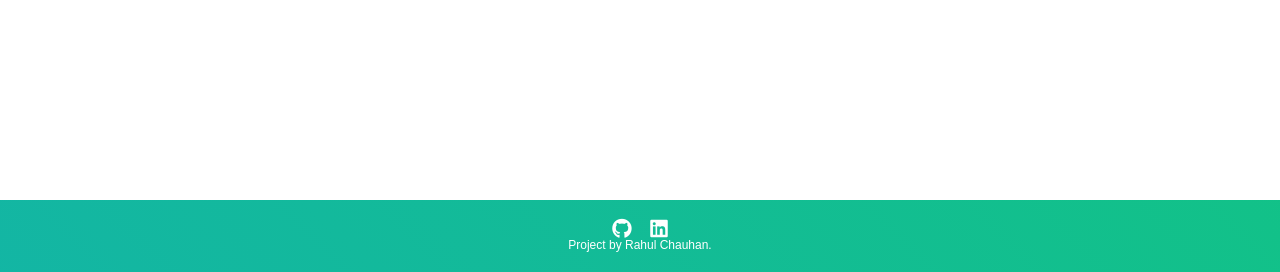
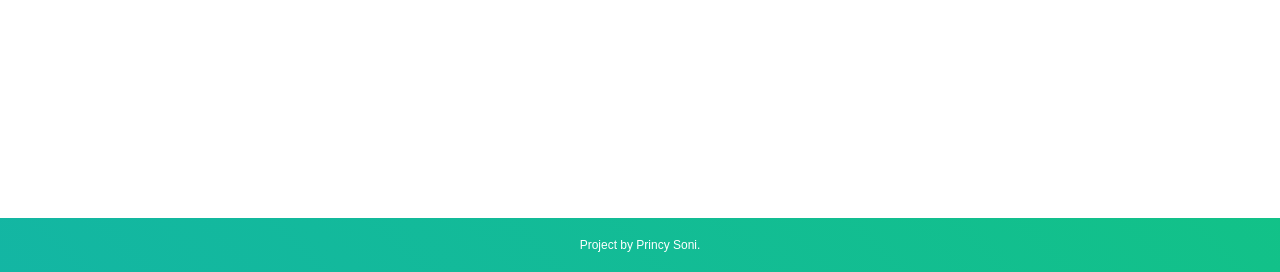
Before and after one commit to princy-soni/Diabetes-Predictor, a Flask app: page / in a window 1280 px wide. Shown: the part 528-800 px from the top of the page. Run offline with Flask 2, Linux system fonts and the light colour scheme; parts of the project's set-up code (start-up, migrations or seed data) failed here and were passed over; some libraries are stand-ins or nearby versions.

Commit message:
Update index.html

```diff
--- a/templates/index.html
+++ b/templates/index.html
@@ -38,11 +38,7 @@
 
         <!-- Footer -->
        <div class='footer'>
-           <div class="contact">
-               <a target="_blank" href="https://github.com/im-rcr"><i class="fab fa-github fa-lg contact-icon"></i></a>
-               <a target="_blank" href="https://www.linkedin.com/in/rahul-chauhan-b54842154/"><i class="fab fa-linkedin fa-lg contact-icon"></i></a>
-           </div>
-           <p class='footer-description'>Project by Rahul Chauhan.</p>
+           <p class='footer-description'>Project by Princy Soni.</p>
        </div>
 
     </body>
```
